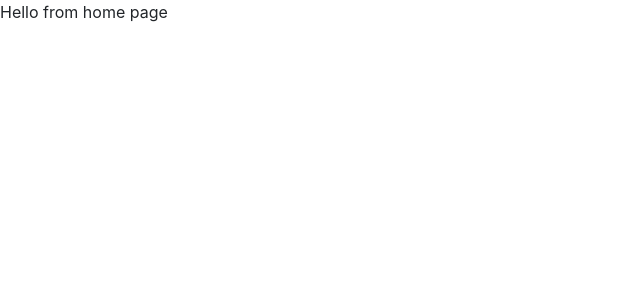
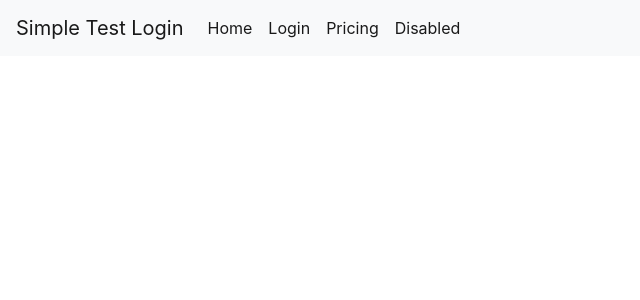
Before and after one commit to yashv6655/React-To-MongoDB-Simple-Login, a React (Create React App) app in the folder mern-client/: page / in a window 1280 px wide. Shown: the top 300 px of the page, without its empty margins (0-640 px from the left). Built offline with nearby package versions, Linux system fonts and the light colour scheme; no server answers.

Commit message:
Added Navbar

```diff
--- a/mern-client/src/components/Home.js
+++ b/mern-client/src/components/Home.js
@@ -7,5 +7,46 @@ import { UserContext } from "./Context";
 import axios from "axios";
 
 export default function Home() {
-  return <div>Hello from home page</div>;
+  return (
+    <nav class="navbar navbar-expand-lg navbar-light bg-light">
+      <Link class="navbar-brand" to="/home">
+        Simple Test Login
+      </Link>
+      <button
+        class="navbar-toggler"
+        type="button"
+        data-toggle="collapse"
+        data-target="#navbarNav"
+        aria-controls="navbarNav"
+        aria-expanded="false"
+        aria-label="Toggle navigation"
+      >
+        <span class="navbar-toggler-icon"></span>
+      </button>
+      <div class="collapse navbar-collapse" id="navbarNav">
+        <ul class="navbar-nav">
+          <li class="nav-item active">
+            <a class="nav-link" href="#">
+              Home <span class="sr-only">(current)</span>
+            </a>
+          </li>
+          <li class="nav-item active">
+            <Link class="nav-link" to="/login">
+              Login
+            </Link>
+          </li>
+          <li class="nav-item active">
+            <Link class="nav-link" to="/signup">
+              Pricing
+            </Link>
+          </li>
+          <li class="nav-item active">
+            <Link class="nav-link disabled" to="/forgotpassword">
+              Disabled
+            </Link>
+          </li>
+        </ul>
+      </div>
+    </nav>
+  );
 }
```
